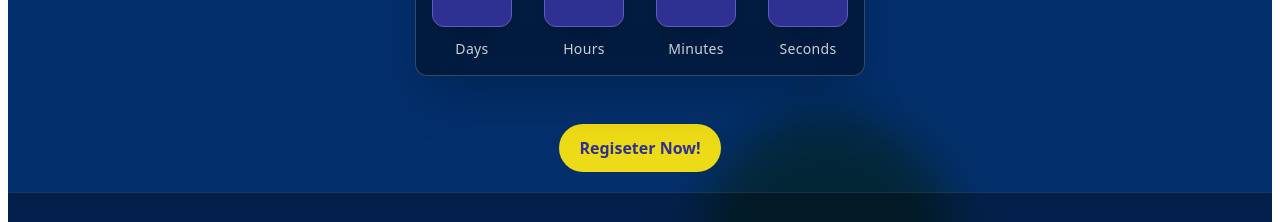
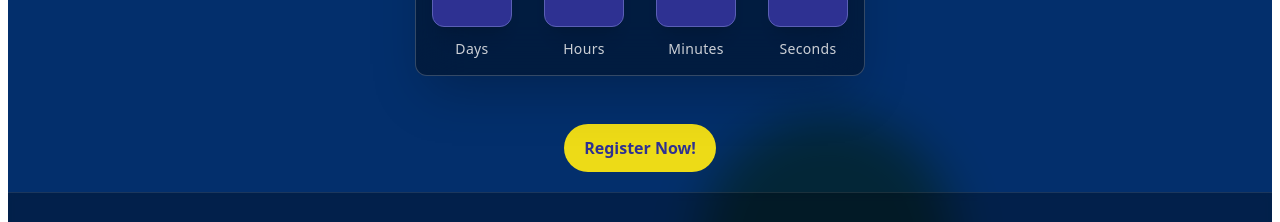
Before and after one commit to dmahub-tech/zangglobal, a React (Vite) app: page / in a window 1280 px wide. Shown: the part 1320-1542 px from the top of the page. Built offline with nearby package versions, Linux system fonts and the light colour scheme.

Commit message:
initialized

```diff
--- a/src/components/Landing/EventSection.jsx
+++ b/src/components/Landing/EventSection.jsx
@@ -170,7 +170,7 @@ const EventLanding = () => {
               </div>
 
             </div>
-              <Link className="bg-secondary text-primary  px-5 rounded-full font-semibold py-3" to={"/event-register"}>Regiseter Now! </Link>
+              <Link className="bg-secondary text-primary  px-5 rounded-full font-semibold py-3" to={"/event-register"}>Register Now! </Link>
           </div>
         </div>
       </div>
```
